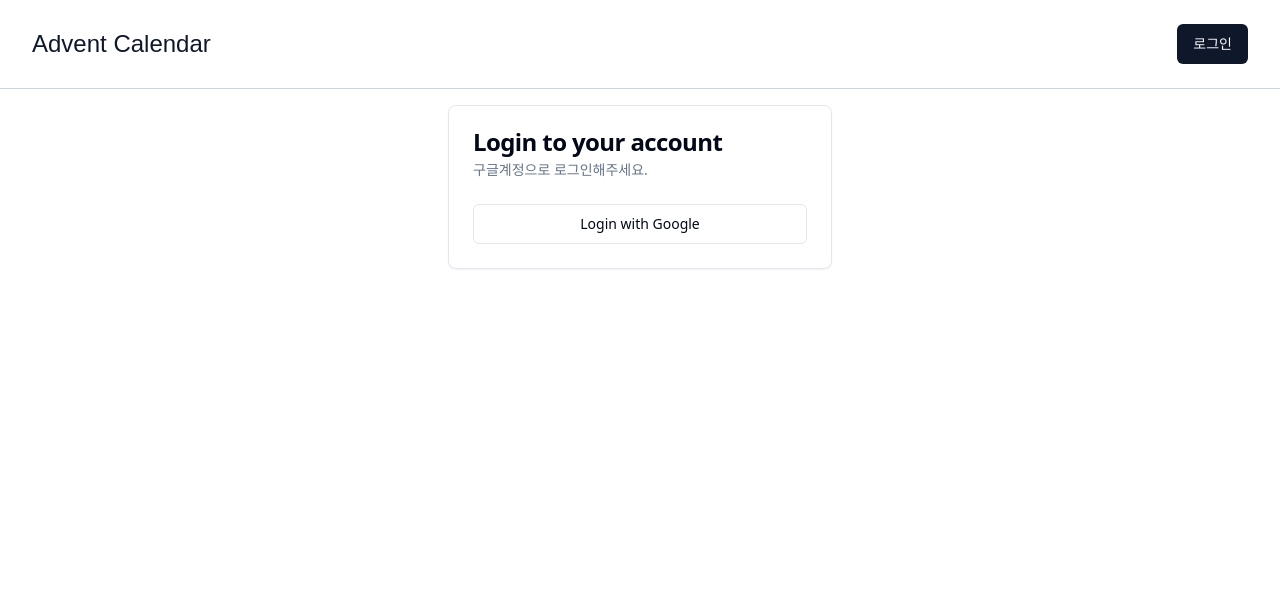
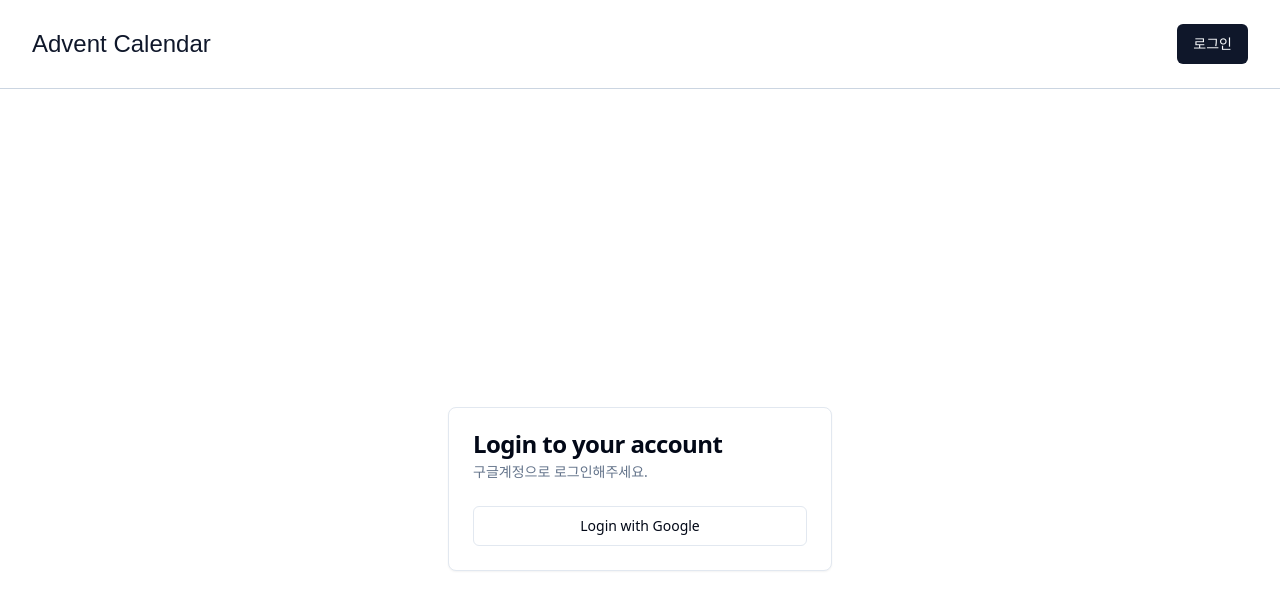
Before and after one commit to meldyssey/advent-calendar, a React (Vite) app: page /login in a window 1280 px wide. Shown: the top 610 px of the page. Built offline with nearby package versions, Linux system fonts and the light colour scheme; no server answers; a web font is replaced by a local one.

Commit message:
fix: 로그인 모달 닫기 동작 수정

```diff
--- a/src/components/auth/LoginForm.tsx
+++ b/src/components/auth/LoginForm.tsx
@@ -40,7 +40,7 @@
   }
 
   return (
-    <div className="flex items-center justify-center p-4">
+    <div className="min-h-screen flex items-center justify-center p-4">
       <Card className="w-full max-w-sm">
         <CardHeader>
           <CardTitle>Login to your account</CardTitle>
--- a/src/components/auth/LoginModal.tsx
+++ b/src/components/auth/LoginModal.tsx
@@ -22,9 +22,7 @@
     setLoading(true);
     try {
       await signInWithGoogle();
-      // signInWithGoogle이 이제 리다이렉트를 수행하므로,
-      // 성공 시에는 페이지가 이동하며 모달은 자동으로 닫히게 됩니다.
-      // onOpenChange(false); 는 호출할 필요가 없습니다.
+      onOpenChange(false); // 로그인 성공 시 모달 닫기
     } catch (error) {
       console.error('리다이렉트 로그인 시작 실패:', error); // 에러 메시지 변경
       alert('로그인 시도 중 오류가 발생했습니다.'); // 사용자에게 표시되는 메시지 변경
```
